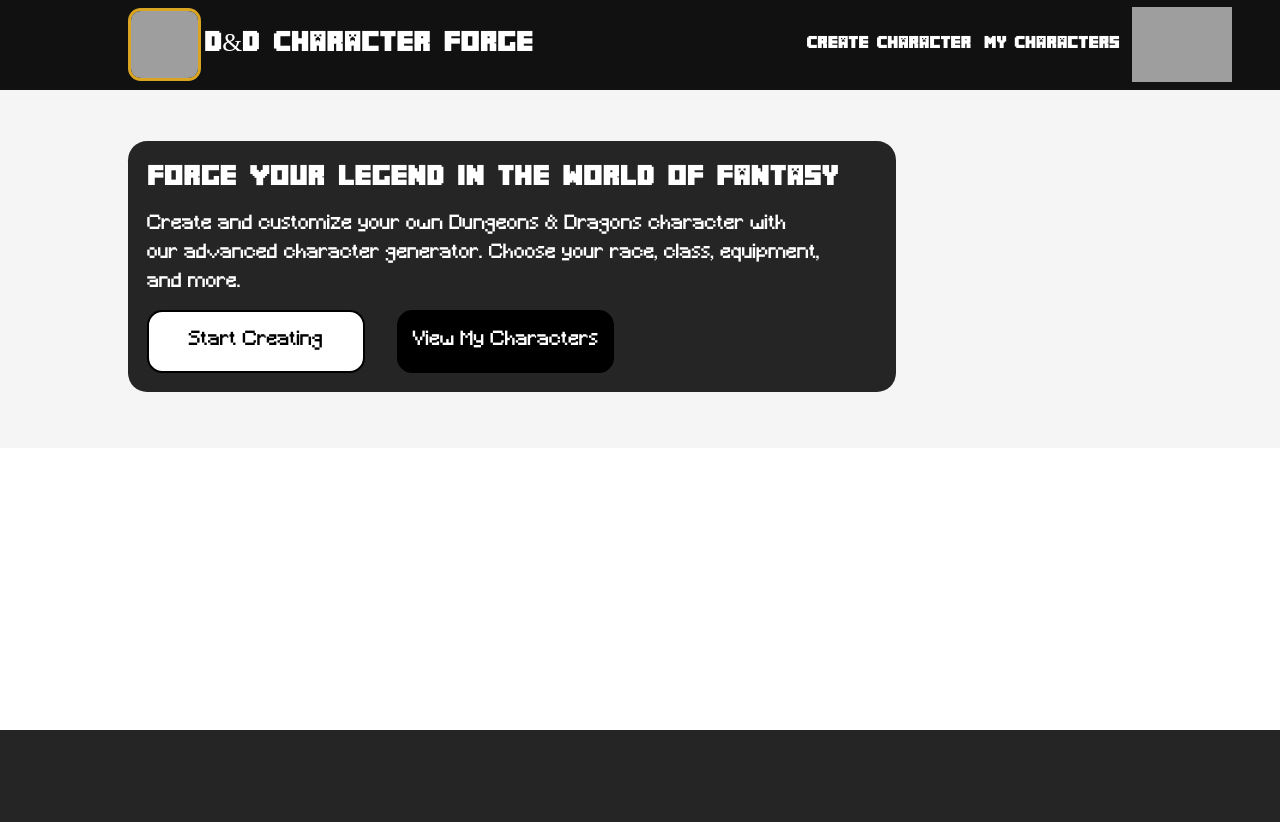
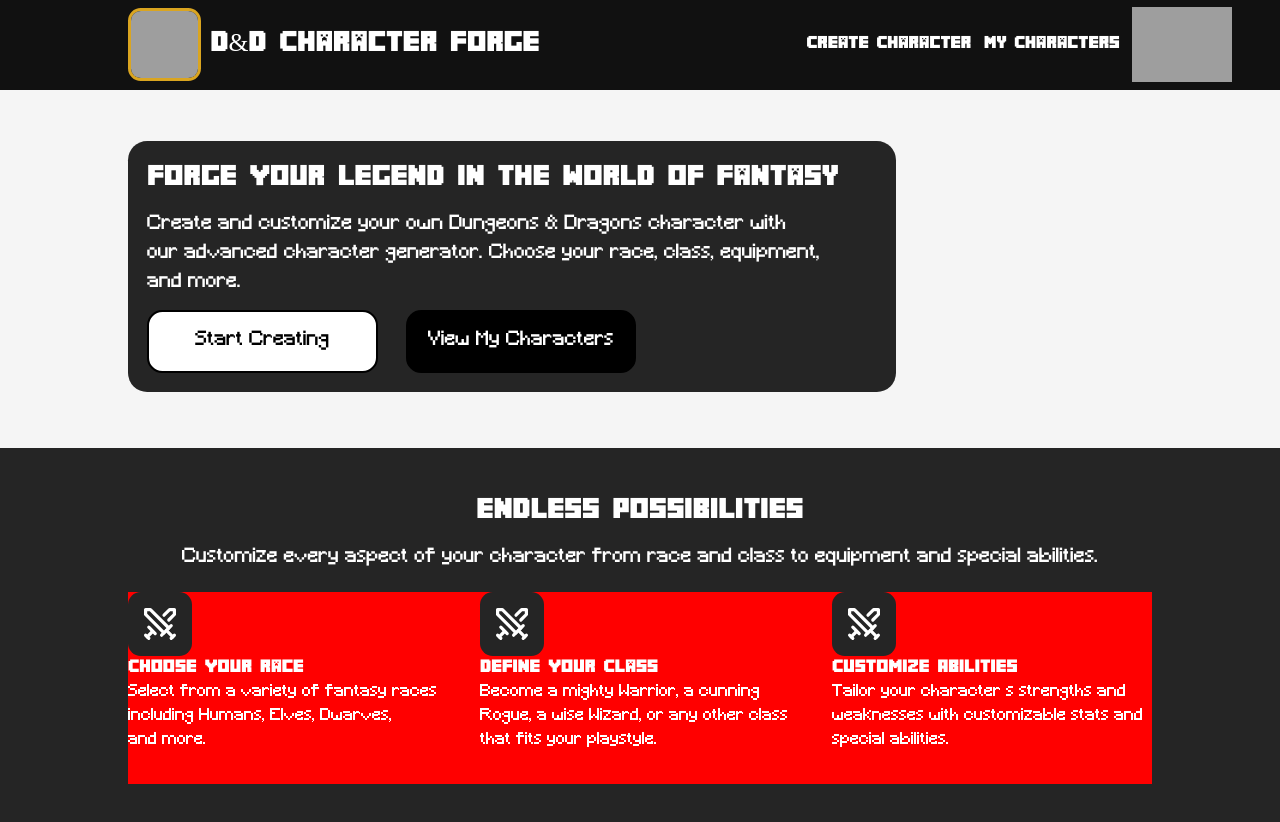
Before and after one commit to DavidAdolfoGomezUribe/Proyecto_JavaScript_GomezUribeDavidAdolfo, a Next.js app: page / in a window 1280 px wide. Shown: the top 822 px of the page. Before the commit the page ends 800 px from the top, so only its background shows below. Built offline with nearby package versions, Linux system fonts and the light colour scheme; grey boxes are pictures that could not be loaded.

Commit message:
feat: :sparkles: Add lucide-react dependency and enhance MainMain component with new sections and styles

```diff
--- a/src/app/components/mainmain.tsx
+++ b/src/app/components/mainmain.tsx
@@ -1,6 +1,7 @@
 "use client"
+import { Swords } from 'lucide-react';
 
-
+// import Image from "next/image"
 
 export function MainMain (){
     return(
@@ -18,6 +19,43 @@
                     </div>
                 </article>
             </section>
+            <section>
+                <article>
+                    <div>
+                        <h1>Endless Possibilities</h1>
+
+                        <p>Customize every aspect of your character from race and class to equipment and special abilities.</p>
+                    </div>
+
+                    <div>
+
+                        <div>
+                            <Swords style={ {width: "5vw",height:"5vw",background:"#252525",padding:"1vw",borderRadius:"1vw" }} />
+                            <h1>Choose Your Race</h1>
+                            <p>Select from a variety of fantasy races including Humans, Elves, Dwarves, and more.</p>
+
+                        </div>
+
+                        <div>
+                            <Swords style={ {width: "5vw",height:"5vw",background:"#252525",padding:"1vw",borderRadius:"1vw" }} />
+                            <h1>Define Your Class</h1>
+                            <p>Become a mighty Warrior, a cunning Rogue, a wise Wizard, or any other class that fits your playstyle.</p>
+                        </div>
+
+                        <div>
+                        <Swords style={ {width: "5vw",height:"5vw",background:"#252525",padding:"1vw",borderRadius:"1vw" }} />
+                            <h1>Customize Abilities</h1>
+                            <p>Tailor your character s strengths and weaknesses with customizable stats and special abilities.</p>
+                        </div>
+
+
+                    </div>
+
+                </article>
+            </section>
+
+
+
         </main>
     )
 
--- a/src/app/globals.css
+++ b/src/app/globals.css
@@ -67,6 +67,7 @@
   top: 0;
   width: 100%;
   height: 7vw;
+  z-index: 1;
 
 
 
@@ -91,7 +92,7 @@
       display: flex;
       flex-direction: row;
       align-items: center;
-      gap: 0.25vw;
+      gap: 0.75vw;
       img{
         border-radius: 1vw;
         border: 0.25vw solid goldenrod;
@@ -174,7 +175,7 @@
         font-family: "texto.ttf";
         display: flex;
         flex-direction: row;
-        gap: 2.5vw;
+        gap: 2.2vw;
 
         button{
 
@@ -183,7 +184,7 @@
           align-items: center;
           border-radius: 1.2vw;
           height: 4.9vw;
-          width: 17vw;
+          width: 18vw;
           border: 0.2vw solid black;
           font-size: 1.5vw;
           cursor: pointer;
@@ -198,6 +199,14 @@
           background-color: black;
          }
 
+        button:nth-child(1):hover{
+          background-color: rgb(235, 235, 235);
+         }
+
+        button:nth-child(2):hover{
+          background-color: rgb(48, 48, 48);
+         }
+
       }
 
 
@@ -205,4 +214,84 @@
 
     }
   }
+
+  >section:nth-child(2){
+    background-color: #252525;
+    color:white;
+    width: 100%;
+    position: absolute;
+    top: 28vw;
+    height: 50vw;
+    display: flex;
+    flex-direction: column;
+    align-items: center;
+
+    article{
+      position: absolute;
+      display: flex;
+      flex-direction: column;
+      gap: 1.5vw;
+      top: 3.5vw;
+
+      >div:nth-child(1){
+        display: flex;
+        flex-direction: column;
+        gap: 1vw;
+        text-align: center;
+
+        h1{
+          font-family: "titulos.ttf";
+          font-size: 2vw;
+        }
+
+        p{
+          font-size: 1.5vw;
+          font-family: "texto.ttf";
+        }
+      }
+
+      >div:nth-child(2){
+        width: 80vw;
+        height: 15vw;
+        background-color: red;
+        display: flex;
+        flex-wrap: wrap;
+
+        justify-content: space-between;
+
+
+        >div{
+
+
+          width: 25vw;
+          height: 10vw;
+
+          h1{
+            font-family: "titulos.ttf";
+          }
+
+          p{
+            font-family: "texto.ttf";
+          }
+
+        }
+
+        @media (max-width: 1024px) {
+          >div{
+            width: 100% !important;
+            gap: 1vw !important;
+          }
+        }
+
+
+
+
+      }
+
+    }
+
+
+  }
+
+
 }
```
Also changed, not shown: package.json (+7 -6 lines), 1 other file (tests, documents, lock files or other folders).
